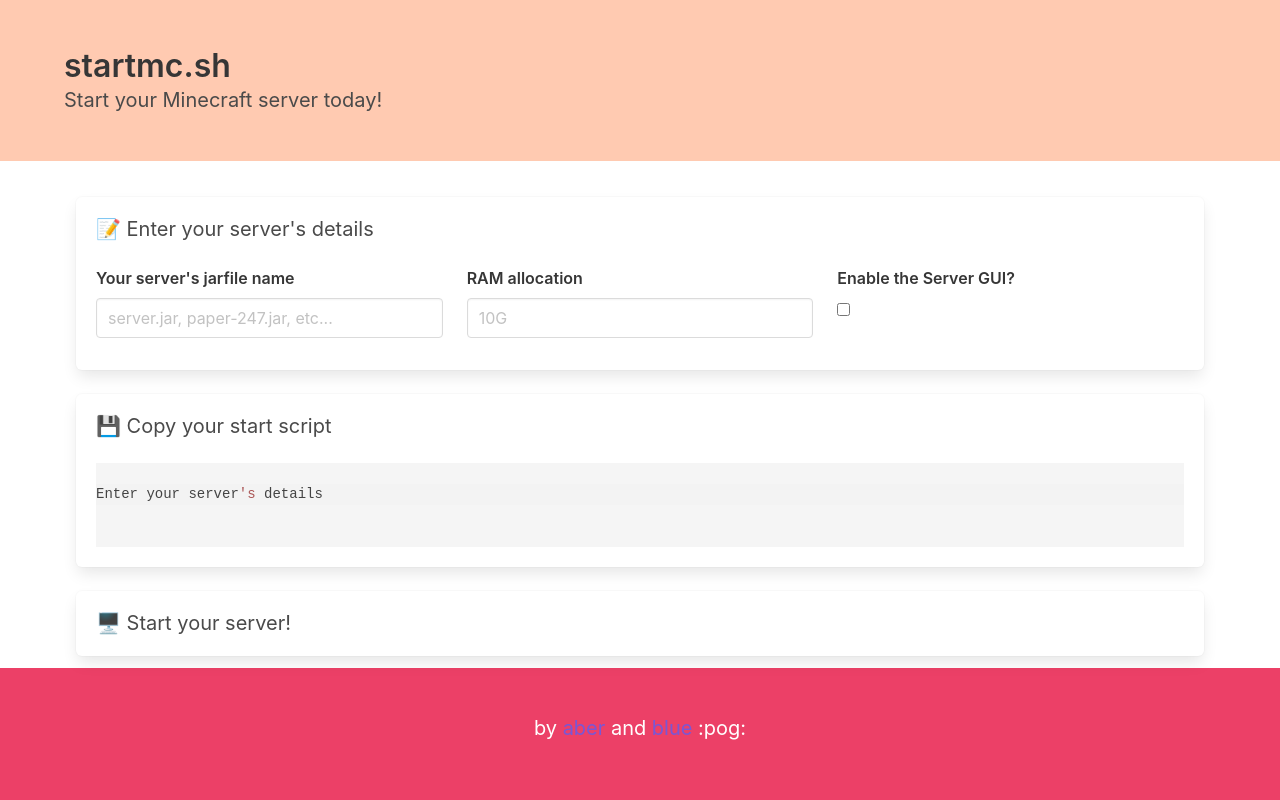
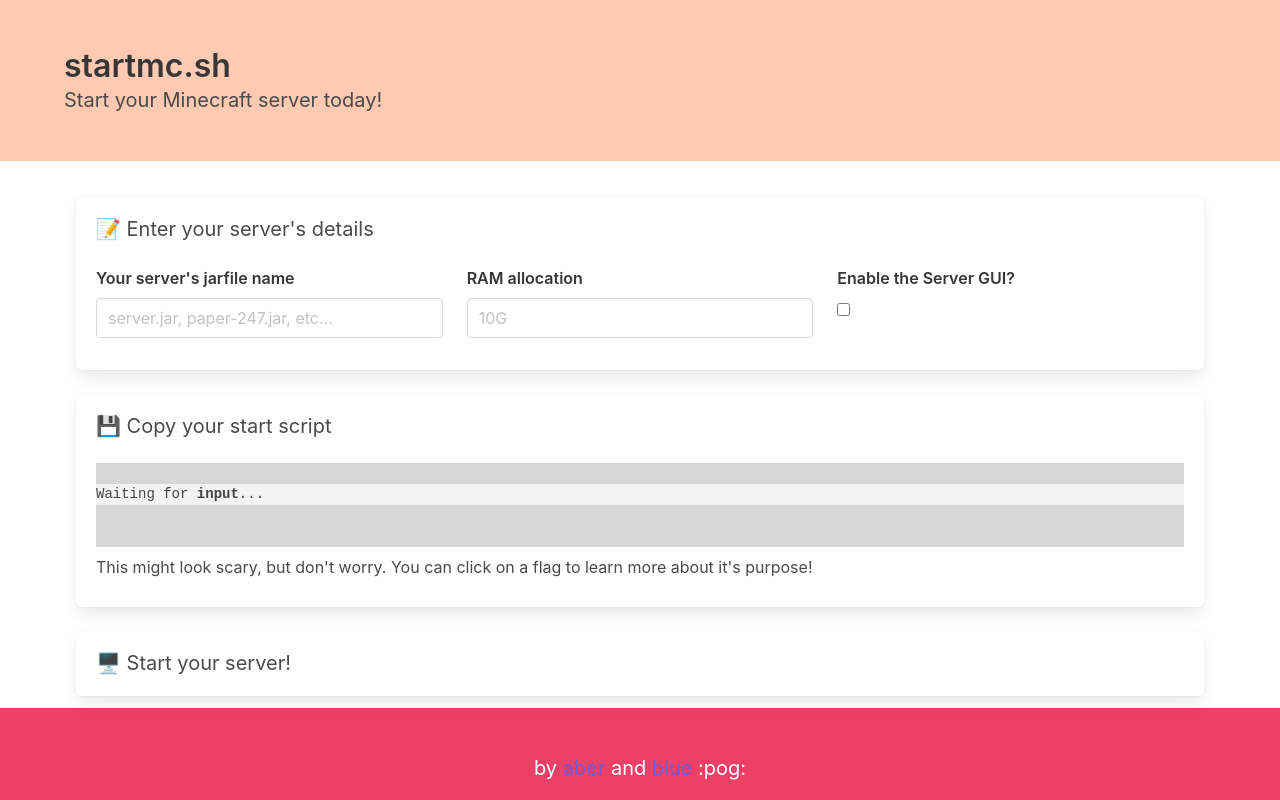
Before and after one commit to startmc/startmc.sh, a Vue app: page / in a window 1280 px wide. Shown: the top 800 px of the page. Built offline with nearby package versions, Linux system fonts and the light colour scheme.

Commit message:
Improve words even more

```diff
--- a/src/components/pages/PageMain.vue
+++ b/src/components/pages/PageMain.vue
@@ -29,9 +29,10 @@
     <div class="column">
       <div class="box">
         <h1 class="subtitle">💾 Copy your start script</h1>
-        <pre class="p-0 m-0">
-            <code class="p-0" id="script">Enter your server's details</code>
-          </pre>
+        <pre class="p-0 m-0 script-container">
+          <code class="p-0 m-0 script" id="script">Waiting for input...</code>
+        </pre>
+        <p class="py-2 is-size-6">This might look scary, but don't worry. You can click on a flag to learn more about it's purpose!</p>
       </div>
     </div>
     <div class="column">
@@ -83,5 +84,17 @@
 </script>
 
 <style scoped>
+.script-container {
+  background-color: #d7d7d7;
+}
 
+.script {
+  word-wrap: break-word;
+  word-break: break-word;
+  white-space: normal;
+}
+
+.script-container {
+  word-wrap: break-word;
+}
 </style>
```
